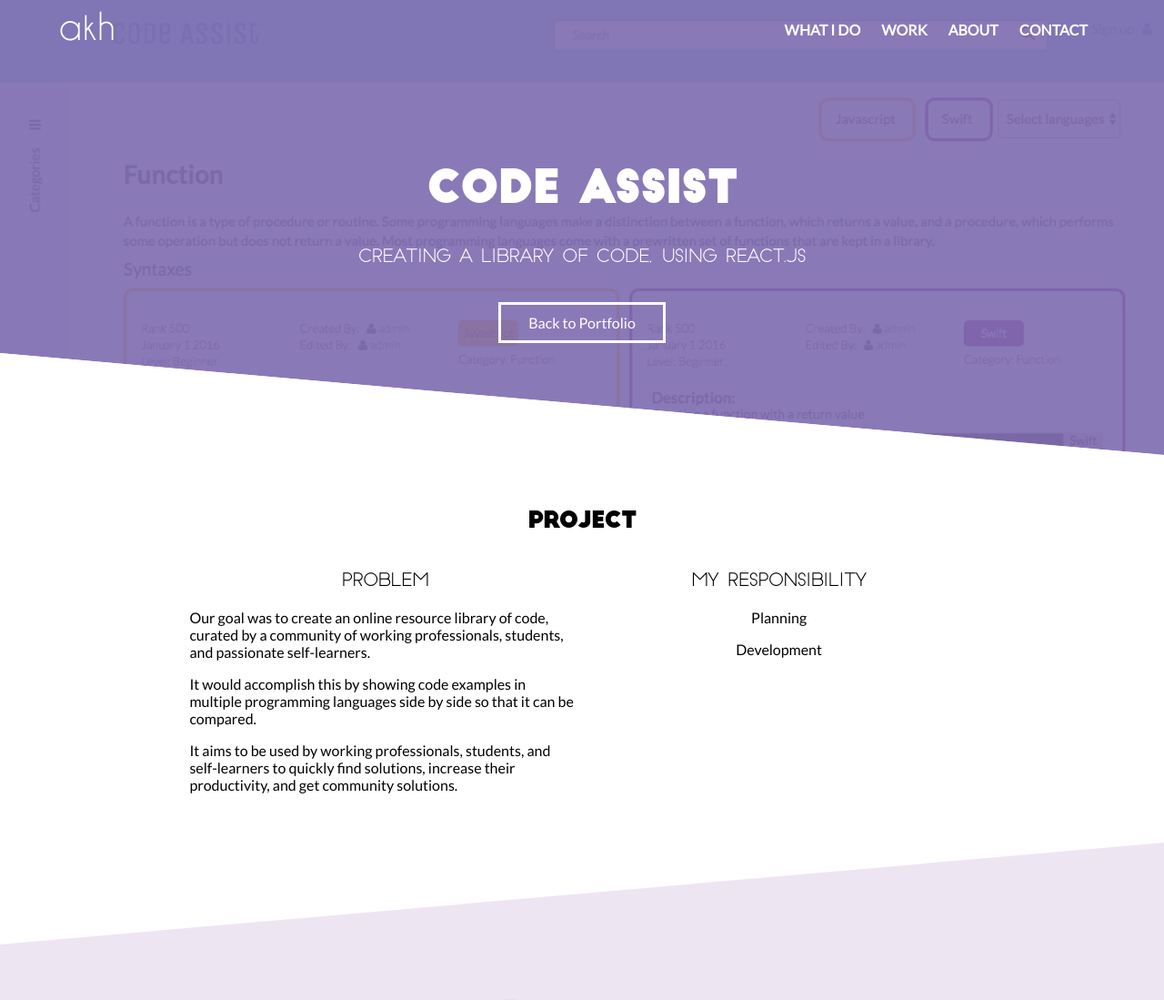
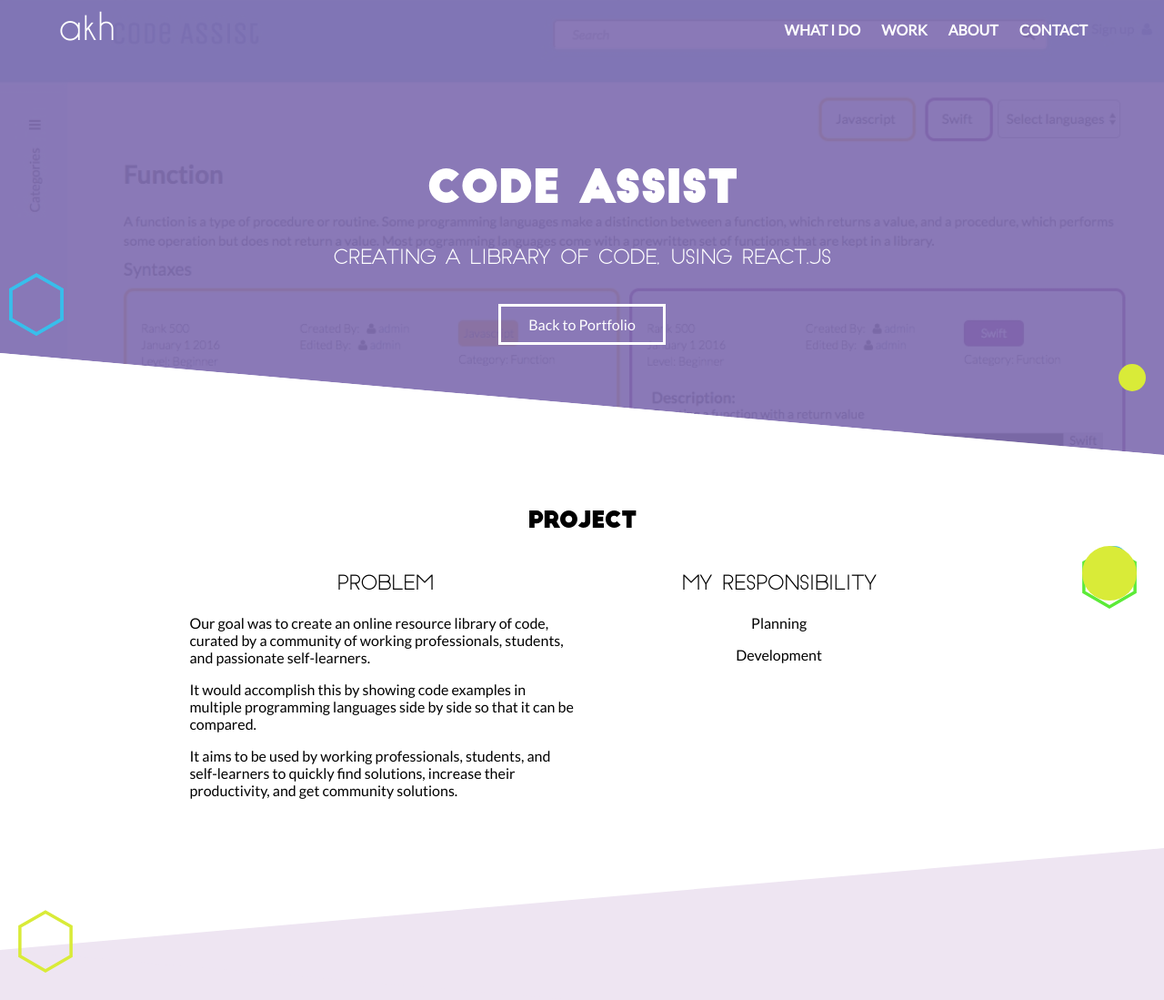
Before and after one commit to alisonhall/personal-portfolio, a PHP site: page /codeassist.html in a window 1280 px wide. Shown: the top 1099 px of the page at 91% size. Run offline with PHP 8.4, Linux system fonts and the light colour scheme; some libraries are stand-ins or nearby versions.

Commit message:
Start of circles

```diff
--- a/codeassist.html
+++ b/codeassist.html
@@ -27,6 +27,14 @@
 
 <div id="wrapper" class="codeassist">
 	<div id="backgroundImage" class="codeassistBackground"></div>
+	<img class="shape shape1" src="images/shapes/1.svg" alt="">
+	<img class="shape shape2" src="images/shapes/2.svg" alt="">
+	<img class="shape shape3" src="images/shapes/3.svg" alt="">
+	<img class="shape shape4" src="images/shapes/4.svg" alt="">
+	<img class="shape shape5" src="images/shapes/5.svg" alt="">
+	<img class="shape shape6" src="images/shapes/6.svg" alt="">
+	<img class="shape shape7" src="images/shapes/7.svg" alt="">
+	<img class="shape shape8" src="images/shapes/8.svg" alt="">
 
 	<section id="introduction" class="mainSection topSection">
 		<div class="content">
@@ -36,6 +44,8 @@
 				<a href="index.html" class="light">Back to Portfolio</a>
 			</div>
 		</div>
+		<img class="shape shape1" src="images/shapes/1.svg" alt="">
+		<img class="shape shape2" src="images/shapes/7.svg" alt="">
 	</section>
 
 	<section id="section1" class="mainSection section1">
--- a/scss/style.scss
+++ b/scss/style.scss
@@ -40,6 +40,63 @@
 	font-family: 'Slim Joe', sans-serif;
 }
 
+h3 {
+	font-size: 1.3em;
+}
+
+.shape {
+	position: absolute;
+	z-index: 0;
+}
+
+.shape1 {
+	top: 300px;
+	left: 10px;
+	width: 60px;
+}
+
+.shape2 {
+	top: 600px;
+	right: 30px;
+	width: 60px;
+}
+
+.shape3 {
+	top: 1000px;
+	left: 20px;
+	width: 60px;
+}
+
+.shape4 {
+	top: 1600px;
+	right: 10px;
+	width: 60px;
+}
+
+.shape5 {
+	top: 600px;
+	right: 40px;
+	width: 30px;
+}
+
+.shape6 {
+	top: 1500px;
+	left: 10px;
+	width: 30px;
+}
+
+.shape7 {
+	top: 400px;
+	right: 20px;
+	width: 30px;
+}
+
+.shape8 {
+	top: 1200px;
+	left: 40px;
+	width: 30px;
+}
+
 
 /**********************************
 CONTENT
@@ -54,6 +111,7 @@
 	.content {
 		width: 70%;
 		margin: 0 auto;
+		z-index: 1;
 
 		.right {
 			width: 48%;
```
Also changed, not shown: architrave.html (+8 -0 lines), index.html (+9 -1 lines), css/style.css, 1 other file.
